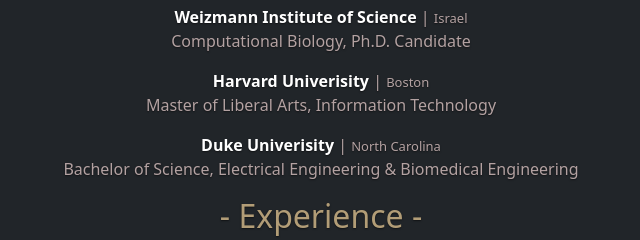
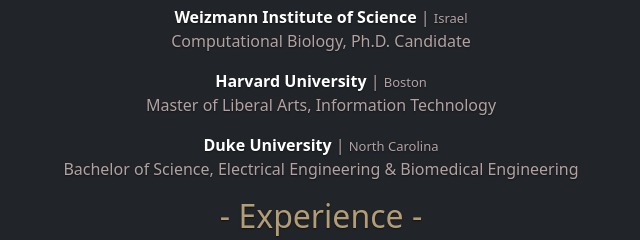
Before and after one commit to hisplan/hisplan.github.io, a plain HTML site: page index.html in a window 1280 px wide. Shown: the part 312-552 px from the top of the page, 319-959 px from the left. Drawn offline with Linux system fonts and the light colour scheme.

Commit message:
Fix typo

```diff
--- a/index.html
+++ b/index.html
@@ -88,11 +88,11 @@
         Computational Biology, Ph.D. Candidate
       </p>
       <p class="others">
-        <span class="org">Harvard Univerisity</span> | <span class="location">Boston</span><br />
+        <span class="org">Harvard University</span> | <span class="location">Boston</span><br />
         Master of Liberal Arts, Information Technology
       </p>
       <p class="others">
-        <span class="org">Duke Univerisity</span> | <span class="location">North Carolina</span><br />
+        <span class="org">Duke University</span> | <span class="location">North Carolina</span><br />
         Bachelor of Science, Electrical Engineering & Biomedical Engineering
       </p>
       </p>
```
